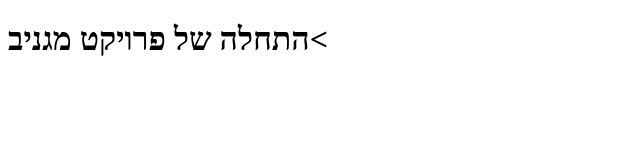
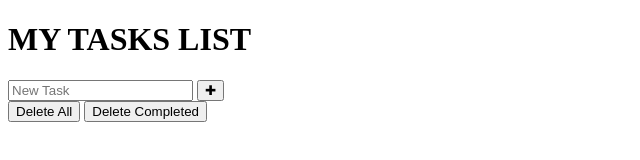
Before and after one commit to giladdekel/TypescriptE, a plain HTML site: page index.html in a window 1280 px wide. Shown: the whole page, without its empty margins (0-640 px from the left). Drawn offline with Linux system fonts and the light colour scheme.

Commit message:
Changed HTML Content

```diff
--- a/index.html
+++ b/index.html
@@ -1,14 +1,30 @@
 <!DOCTYPE html>
-<html lang="en">
+<html>
   <head>
-    <meta charset="UTF-8" />
-    <meta name="viewport" content="width=device-width, initial-scale=1.0" />
-    <title>התחלה של פרויקט מגניב</title>
-    <link rel="stylesheet" href="style.css" />
+    <title>Simple Javascript To Do List</title>
+    <link href="style.css" rel="stylesheet" />
+    <script src="solution.js"></script>
   </head>
+
   <body>
-    <h1>התחלה של פרויקט מגניב<</h1>
+    <div id="todo-wrap">
+      <!-- (A) HEADER -->
+      <h1>MY TASKS LIST</h1>
 
-    <script src="./solutions.js"></script>
+      <!-- (B) ADD NEW ITEM -->
+      <form id="todo-add">
+        <input type="text" id="todo-item" placeholder="New Task" required />
+        <input type="submit" id="todo-save" value="&#10010;" />
+      </form>
+
+      <!-- (C) DELETE ITEMS -->
+      <div id="todo-del">
+        <input type="button" value="Delete All" id="todo-delall" />
+        <input type="button" value="Delete Completed" id="todo-delcom" />
+      </div>
+
+      <!-- (D) LIST ITEMS -->
+      <div id="todo-list"></div>
+    </div>
   </body>
 </html>
```
